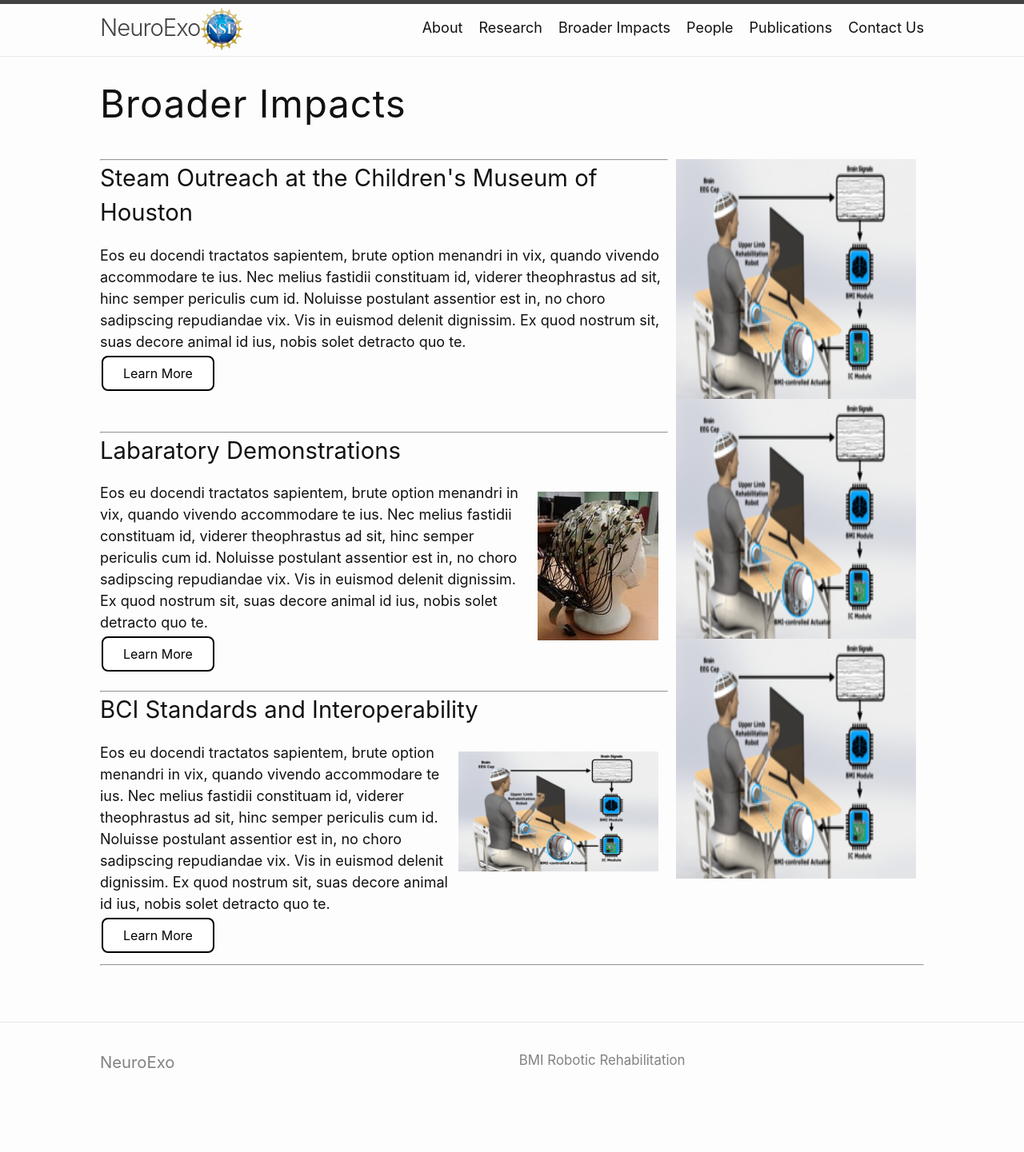
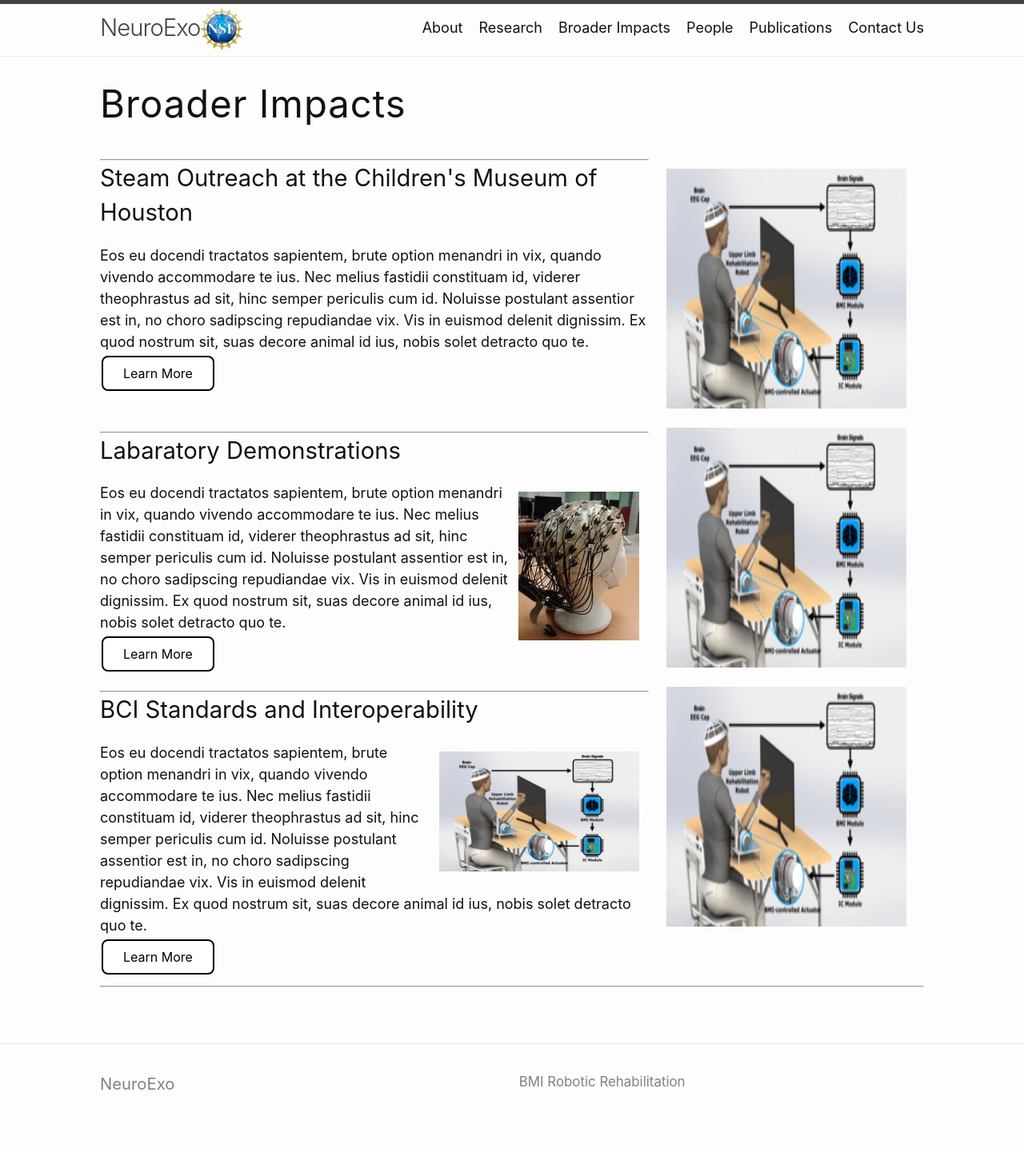
Before and after one commit to arcraik/neuroexo-website, a Jekyll site: the page built from impacts.md, in a window 1280 px wide. Shown: the whole page at 80% size. Built offline with Jekyll 4.4.1, drawn with Linux system fonts in a browser that asks for light colours; before the commit the page ends 1414 px from its top, so only the background shows below that.

Commit message:
Update impacts.md

```diff
--- a/impacts.md
+++ b/impacts.md
@@ -13,11 +13,11 @@ permalink: /impacts/
     </style>
   </head>
 <div class="side-image">
-<img src="/assets/newfigure.png" alt="Test" align="right" width="300" height="300" />
+<img class="section" src="/assets/newfigure.png" alt="Test" align="right" width="300" height="300" />
 <br>
-<img src="/assets/newfigure.png" alt="Test" align="right" width="300" height="300" />
+<img class="section" src="/assets/newfigure.png" alt="Test" align="right" width="300" height="300" />
 <br>
-<img src="/assets/newfigure.png" alt="Test" align="right" width="300" height="300" />
+<img class="section" src="/assets/newfigure.png" alt="Test" align="right" width="300" height="300" />
   </div>
 <div class="section" align="left">
 <hr>
```
